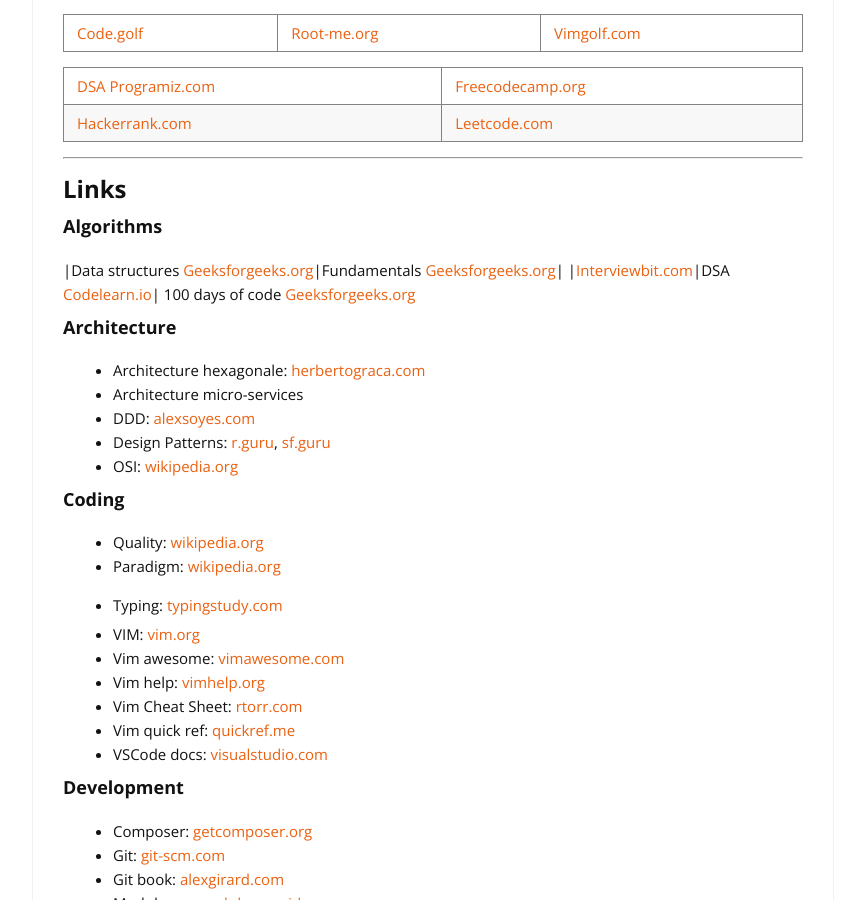
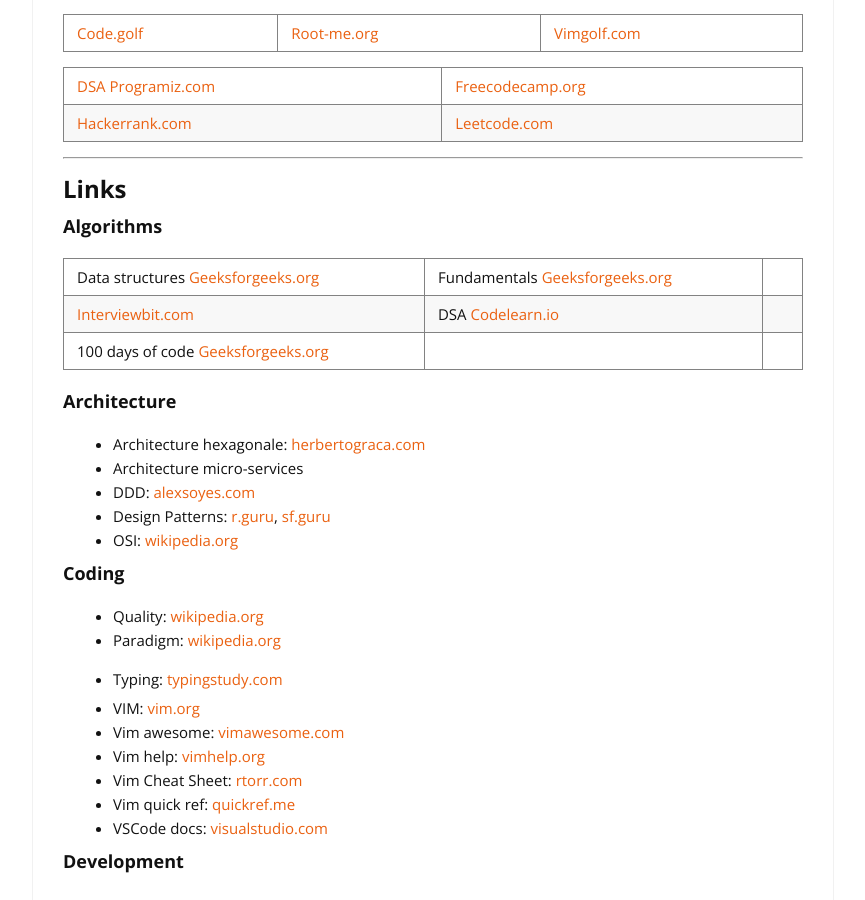
Before and after one commit to cylmat/cylmat.github.io, a Jekyll site: the page built from _pages/USEFUL.md, in a window 1280 px wide and 900 px high, scrolled down 807 px. Shown: the whole window, without its empty margins (207-1072 px from the left). Built offline with Jekyll 4.4.1, drawn with Linux system fonts in a browser that asks for light colours; nearby versions of some CDN libraries; some of the changed text lies outside the part shown.

Commit message:
Update USEFUL.md

```diff
--- a/_pages/USEFUL.md
+++ b/_pages/USEFUL.md
@@ -36,9 +36,9 @@
 
 ### Algorithms
 
-|Data structures [Geeksforgeeks.org](https://www.geeksforgeeks.org/data-structures)|Fundamentals [Geeksforgeeks.org](https://www.geeksforgeeks.org/fundamentals-of-algorithms)|
+|Data structures [Geeksforgeeks.org](https://www.geeksforgeeks.org/data-structures)|Fundamentals [Geeksforgeeks.org](https://www.geeksforgeeks.org/fundamentals-of-algorithms)||
 |[Interviewbit.com](https://www.interviewbit.com/courses/programming)|DSA [Codelearn.io](https://codelearn.io/learning/data-structure-and-algorithms)|
-100 days of code [Geeksforgeeks.org](https://www.geeksforgeeks.org/100-days-of-code-a-complete-guide-for-beginners-and-experienced)
+100 days of code [Geeksforgeeks.org](https://www.geeksforgeeks.org/100-days-of-code-a-complete-guide-for-beginners-and-experienced)|
 
 ### Architecture
 + Architecture hexagonale: [herbertograca.com](https://herbertograca.com/2017/11/16/explicit-architecture-01-ddd-hexagonal-onion-clean-cqrs-how-i-put-it-all-together/)
@@ -104,4 +104,6 @@
 + SSR Server-side Rendering
 
 ---
+<center>
 |[Tricks](/tricks)|
+</center>
```
